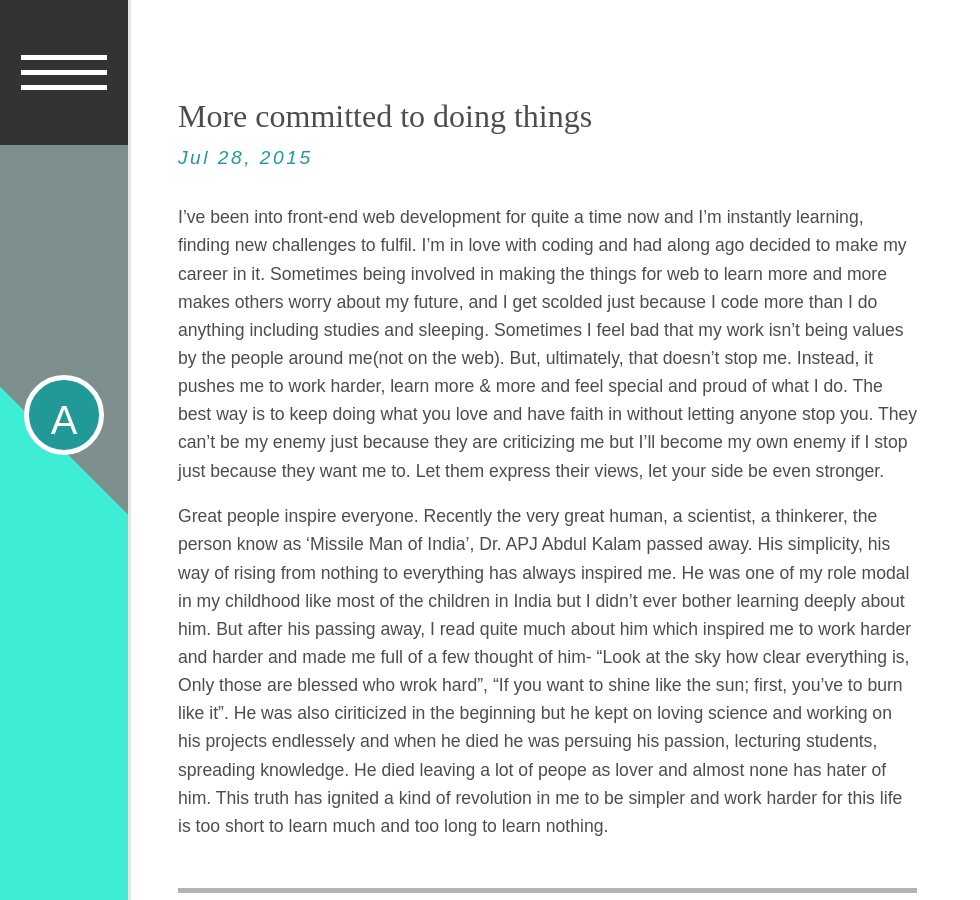
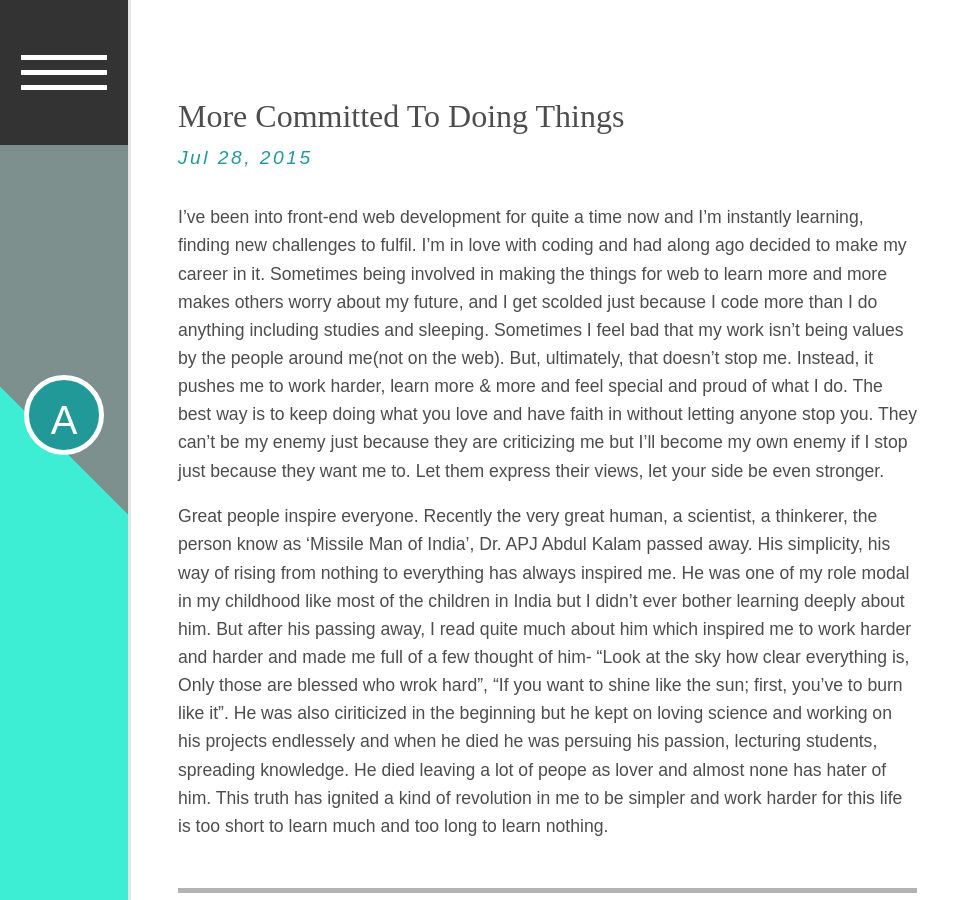
Before and after one commit to abhisack/abhisack.github.io, a Jekyll site: the page built from _posts/2015-07-28-more-commited.markdown, in a window 1280 px wide and 900 px high. Shown: the whole window, without its empty margins (0-980 px from the left). Built offline with Jekyll 4.4.1, drawn with Linux system fonts in a browser that asks for light colours; some web fonts are replaced; comment, search, counter and statistics services are not loaded.

```diff
--- a/_posts/2015-07-28-more-commited.markdown
+++ b/_posts/2015-07-28-more-commited.markdown
@@ -1,6 +1,6 @@
 ---
 layout: post
-title:  "More committed to doing things"
+title:  "More Committed To Doing Things"
 date: 2015-07-28 11:39:50
 permalink: "blog/more-committed"
 tags: CSS
```
